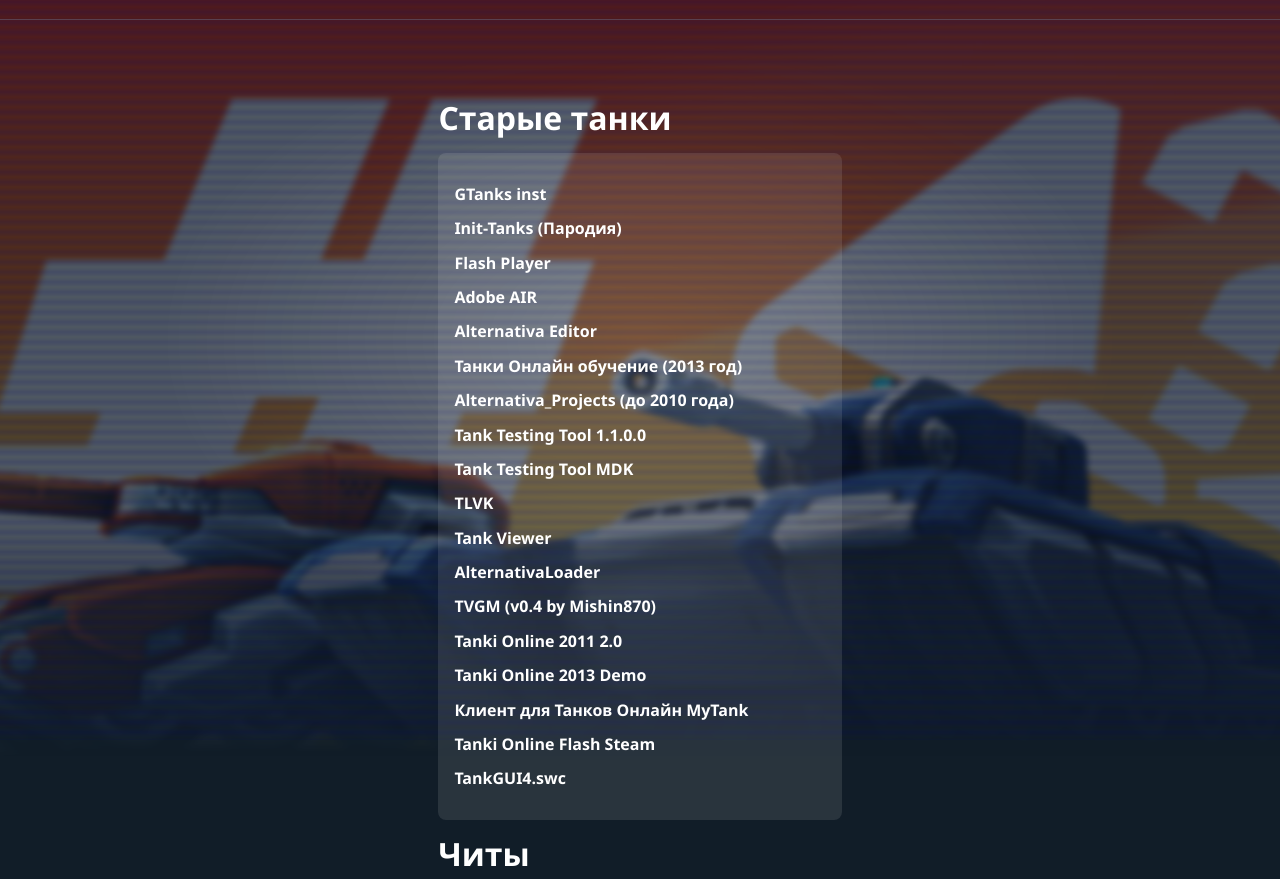
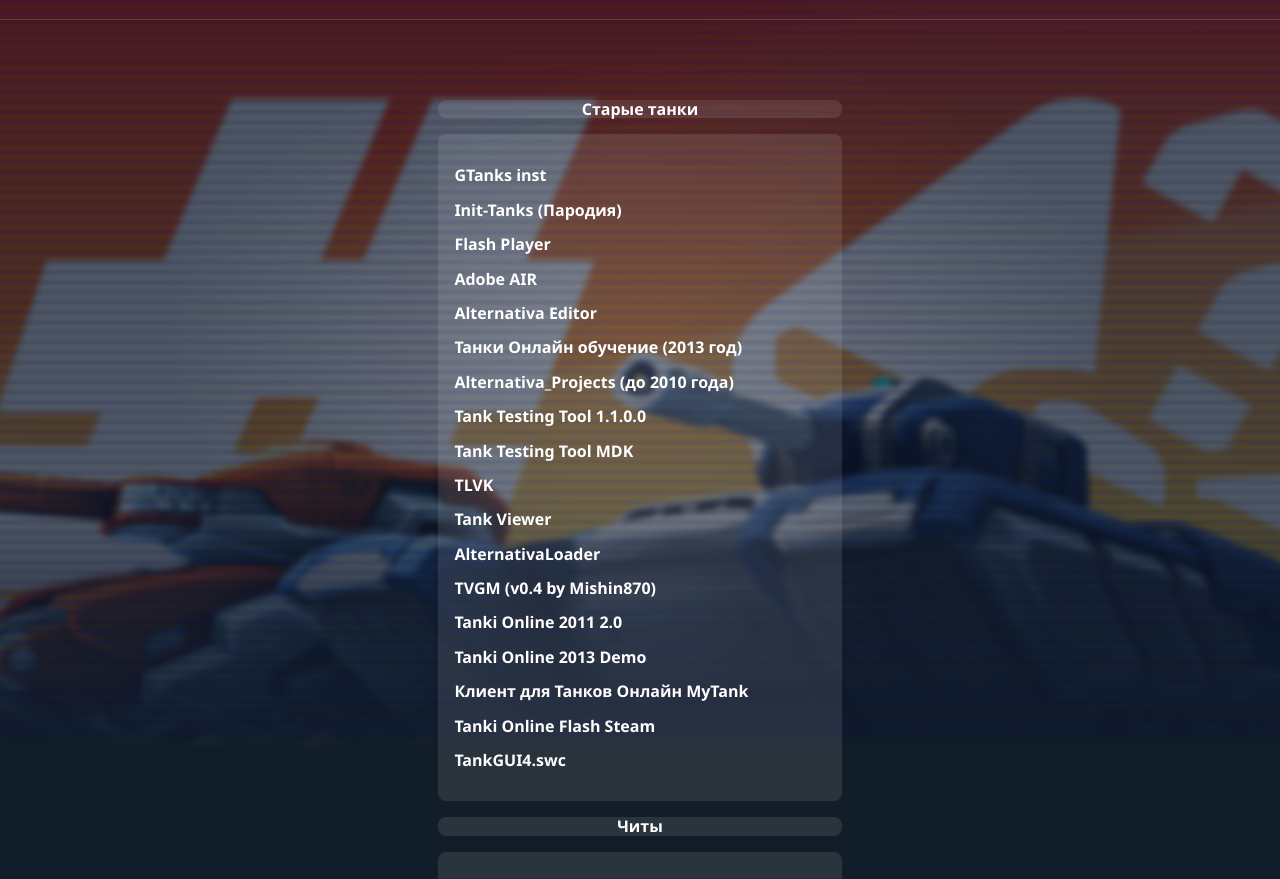
Before and after one commit to tanksarchive/tanki, a plain HTML site: page index.html in a window 1280 px wide. Shown: the part 60-939 px from the top of the page. Drawn offline with Linux system fonts and the light colour scheme.

Commit message:
Update index.html

```diff
--- a/index.html
+++ b/index.html
@@ -42,7 +42,7 @@
       <section class="Tanki">
         <div class="Container">
           <div class="TankiBody">
-            <h1>Старые танки</h1>
+            <span>Старые танки</span>
             <ul>
               <li>
                 <a
@@ -167,7 +167,7 @@
                 <a href="TankGUI4.swc"> TankGUI4.swc </a>
               </li>
             </ul>
-            <h1>Читы</h1>
+            <span>Читы</span>
             <ul>
               <li>
                 <a
```
